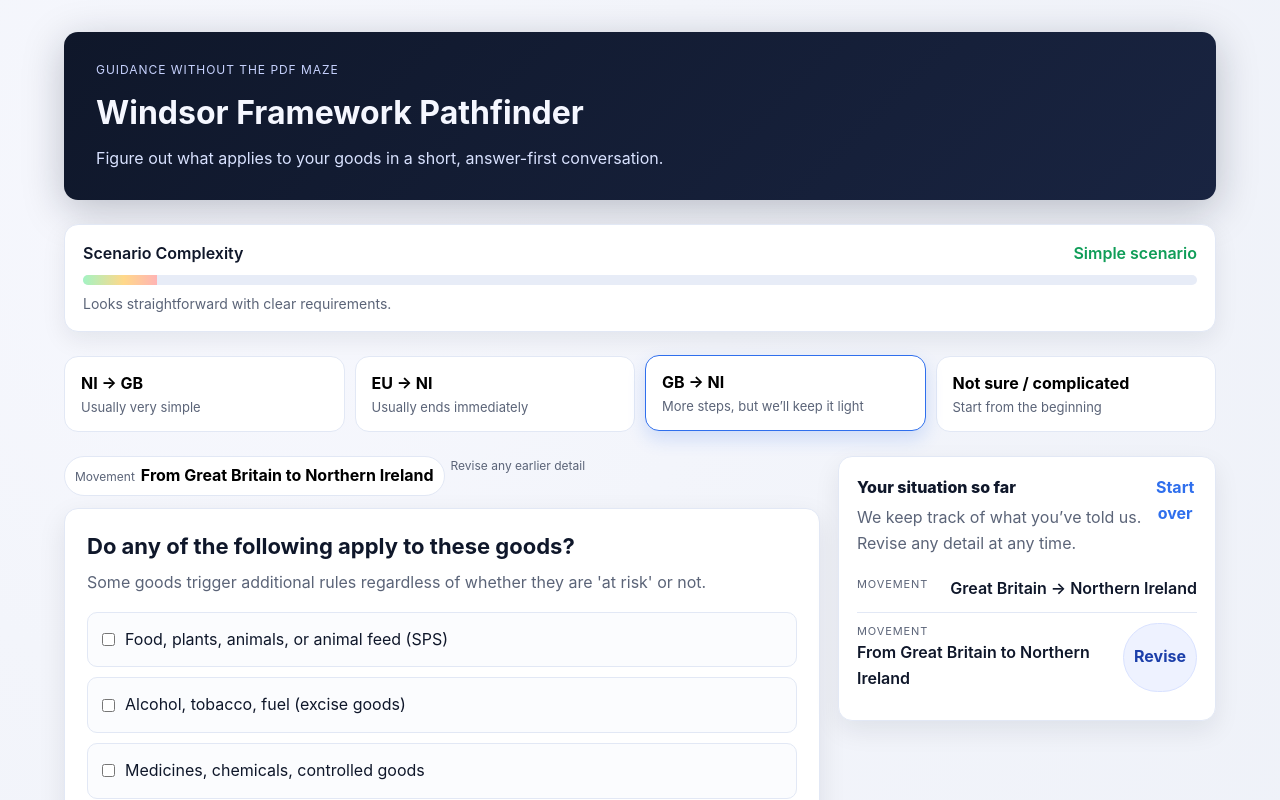
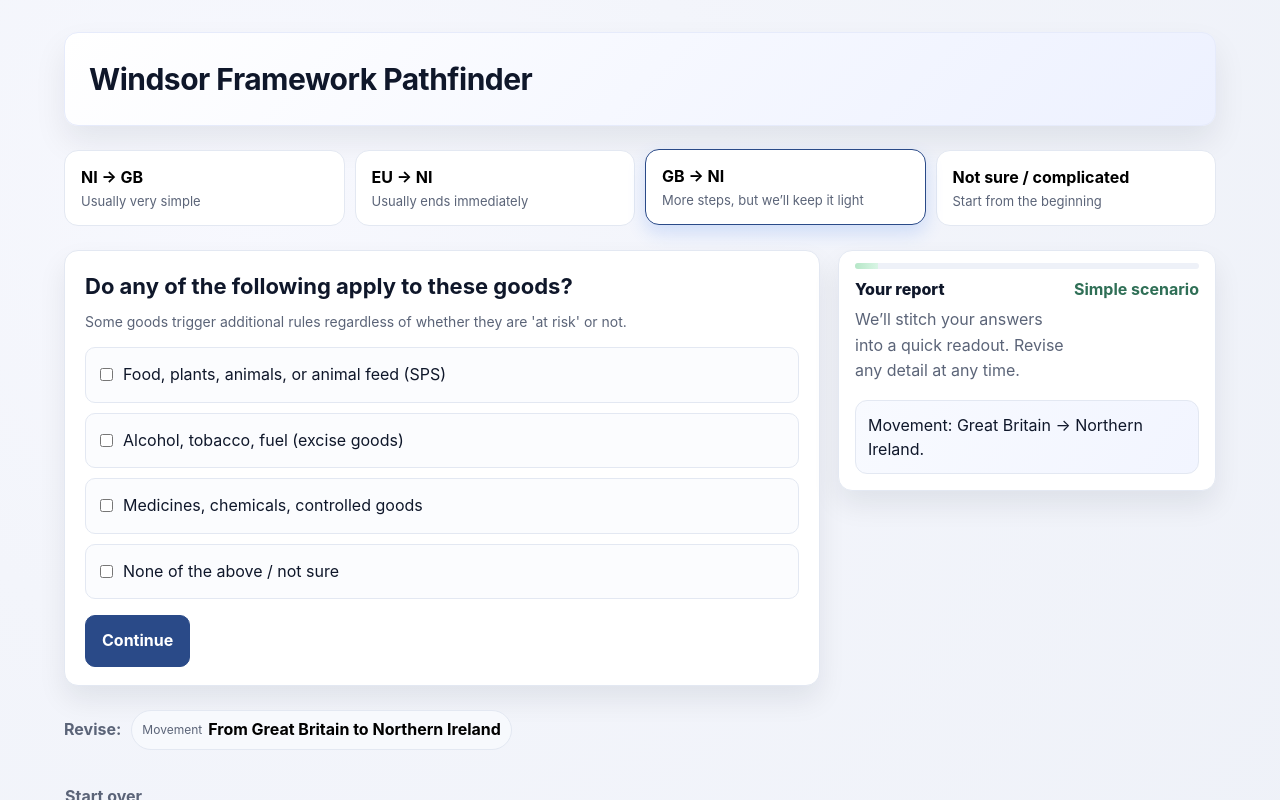
Before and after one commit to Laidlaw/Windsor-path, a React (Vite) app: page / in a window 1280 px wide. Both pictures are taken after a click on the button "From Great Britain to Northern Ireland". Shown: the top 800 px of the page. Built offline with nearby package versions, Linux system fonts and the light colour scheme.

Commit message:
refactor json and shrunk ui

```diff
--- a/src/App.tsx
+++ b/src/App.tsx
@@ -1,9 +1,8 @@
 import { useEffect } from "react";
-import { Breadcrumbs } from "./components/Breadcrumbs";
-import { ComplexityMeter } from "./components/ComplexityMeter";
 import { EntryTabs } from "./components/EntryTabs";
 import { NodeRenderer } from "./components/NodeRenderer";
 import { SummaryPanel } from "./components/SummaryPanel";
+import { Breadcrumbs } from "./components/Breadcrumbs";
 import { useSession } from "./state/useSession";
 import "./styles.css";
 
@@ -11,36 +10,36 @@ export default function WindsorPathApp() {
   const start = useSession((s) => s.start);
   const currentNodeId = useSession((s) => s.currentNodeId);
   const getNode = useSession((s) => s.getNode);
-  const complexity = useSession((s) => s.complexity);
-  const scenario = useSession((s) => s.scenario);
-  const answers = useSession((s) => s.answers);
+  const reset = useSession((s) => s.reset);
 
   useEffect(() => {
     start();
   }, [start]);
 
   const node = getNode(currentNodeId);
-  const scenarioChosen = Boolean(scenario || answers.scenario);
-
   return (
     <div className="wp-shell">
       <header className="wp-hero">
         <div>
-          <div className="wp-kicker">Guidance without the PDF maze</div>
+          {/* <div className="wp-kicker">Guidance without the PDF maze</div> */}
           <h1>Windsor Framework Pathfinder</h1>
-          <p className="wp-subtitle">
+          {/* <p className="wp-subtitle">
             Figure out what applies to your goods in a short, answer-first conversation.
-          </p>
+          </p> */}
         </div>
       </header>
 
-      <ComplexityMeter complexity={complexity} scenarioChosen={scenarioChosen} />
       <EntryTabs />
 
       <div className="wp-layout">
         <div className="wp-main">
+          <NodeRenderer node={node} />
           <Breadcrumbs />
-          <NodeRenderer node={node} />
+          <div className="wp-inline-actions">
+            <button className="wp-link ghost" type="button" onClick={() => reset()}>
+              Start over
+            </button>
+          </div>
         </div>
         <SummaryPanel />
       </div>
--- a/src/components/Breadcrumbs.tsx
+++ b/src/components/Breadcrumbs.tsx
@@ -18,6 +18,7 @@ export function Breadcrumbs() {
 
   return (
     <div className="wp-crumbs">
+      <div className="wp-crumbs__lead">Revise:</div>
       {crumbs.map((crumb) => (
         <button
           type="button"
@@ -29,7 +30,6 @@ export function Breadcrumbs() {
           <span className="wp-crumb__value">{crumb.value}</span>
         </button>
       ))}
-      <div className="wp-crumbs__hint">Revise any earlier detail</div>
     </div>
   );
 }
--- a/src/components/ResultView.tsx
+++ b/src/components/ResultView.tsx
@@ -22,7 +22,6 @@ const priorityCopy: Record<string, string> = {
 
 export function ResultView({ node, entryTone }: Props) {
   const goBack = useSession((s) => s.goBackFromResult);
-  const reset = useSession((s) => s.reset);
 
   return (
     <div className="wp-card">
@@ -136,12 +135,9 @@ export function ResultView({ node, entryTone }: Props) {
         </section>
       )}
 
-      <div className="wp-actions">
+      <div className="wp-actions solo">
         <button type="button" className="wp-secondary" onClick={goBack}>
           Revise an earlier answer
-        </button>
-        <button type="button" className="wp-primary" onClick={reset}>
-          Start over
         </button>
       </div>
     </div>
--- a/src/components/SummaryPanel.tsx
+++ b/src/components/SummaryPanel.tsx
@@ -4,73 +4,92 @@ import {
   getShortLabel,
   summarizeAnswer,
 } from "../flow/FlowEngine";
+import { MAX_COMPLEXITY } from "../flow/FlowEngine";
 import { useSession } from "../state/useSession";
 
 export function SummaryPanel() {
   const history = useSession((s) => s.history);
   const answers = useSession((s) => s.answers);
   const scenario = useSession((s) => s.scenario);
-  const goBackTo = useSession((s) => s.goBackTo);
-  const reset = useSession((s) => s.reset);
+  const complexity = useSession((s) => s.complexity);
 
   const items = useMemo(() => {
+    const seen = new Set<string>();
     return history
       .filter((id) => answers[id] !== undefined)
       .map((id) => ({
         id,
         label: getShortLabel(id),
         value: summarizeAnswer(id, answers[id]),
-      }));
+      }))
+      .filter((item) => {
+        const key = `${item.label}-${item.value}`;
+        if (seen.has(key)) return false;
+        seen.add(key);
+        return true;
+      });
   }, [answers, history]);
 
-  const scenarioLabel =
-    scenario || typeof answers.scenario === "string"
-      ? getScenarioLabel((scenario ?? answers.scenario) as string)
-      : "";
+  const scenarioLabel = scenario ? getScenarioLabel(scenario) : "";
+  const scenarioChosen = Boolean(scenario);
+  const percentage = Math.min((complexity / MAX_COMPLEXITY) * 100, 100);
+
+  let status = "Not enough information yet";
+  let tone = "pending";
+
+  if (scenarioChosen) {
+    if (complexity <= 5) {
+      status = "Simple scenario";
+      tone = "simple";
+    } else if (complexity <= 10) {
+      status = "Moderate complexity";
+      tone = "moderate";
+    } else {
+      status = "Complex scenario";
+      tone = "complex";
+    }
+  }
+
+  const sentence = useMemo(() => {
+    const parts: string[] = [];
+    if (scenarioLabel) parts.push(`Movement: ${scenarioLabel}`);
+
+    items.forEach((item) => {
+      if (item.id === "movement_type" && scenarioLabel) return;
+      parts.push(`${item.label}: ${item.value}`);
+    });
+
+    if (parts.length === 0) return "";
+    return parts.join(". ") + ".";
+  }, [items, scenarioLabel]);
 
   return (
     <aside className="wp-summary">
+      <div className="wp-summary__bar">
+        <div
+          className={`wp-summary__bar-fill ${tone}`}
+          style={{ width: `${percentage}%` }}
+          aria-hidden
+        />
+      </div>
       <div className="wp-summary__header">
         <div>
-          <div className="wp-summary__title">Your situation so far</div>
+          <div className="wp-summary__title">Your report</div>
           <p className="wp-summary__hint">
-            We keep track of what you’ve told us. Revise any detail at any time.
+            We’ll stitch your answers into a quick readout. Revise any detail at any time.
           </p>
         </div>
-        <button className="wp-link" type="button" onClick={() => reset()}>
-          Start over
-        </button>
+        <div className={`wp-summary__status ${tone}`}>{status}</div>
       </div>
 
-      {scenarioLabel && (
-        <div className="wp-summary__item">
-          <div className="wp-summary__label">Movement</div>
-          <div className="wp-summary__value">{scenarioLabel}</div>
-        </div>
-      )}
-
-      {items.length === 0 && (
+      {sentence ? (
+        <div className="wp-summary__sentence">{sentence}</div>
+      ) : (
         <div className="wp-summary__empty">
           We’ll summarize your answers here as you go.
         </div>
       )}
 
-      {items.map((item) => (
-        <div key={item.id} className="wp-summary__item">
-          <div>
-            <div className="wp-summary__label">{item.label}</div>
-            <div className="wp-summary__value">{item.value}</div>
-          </div>
-          <button
-            className="wp-tag"
-            type="button"
-            onClick={() => goBackTo(item.id)}
-            aria-label={`Revise ${item.label}`}
-          >
-            Revise
-          </button>
-        </div>
-      ))}
     </aside>
   );
 }
--- a/src/flow/FlowEngine.ts
+++ b/src/flow/FlowEngine.ts
@@ -8,6 +8,7 @@ import type {
   VerdictAssessment,
   VerdictNode,
 } from "./types";
+import { getOutgoing, predictNext } from "./graph";
 
 export const MAX_COMPLEXITY = 15;
 
@@ -135,6 +136,10 @@ export function safeNextFromOption(
   return option?.next ?? null;
 }
 
+// Graph helpers expose edges without coupling callers to flowData.
+export const getEdgesFromNode = getOutgoing;
+export const predictNextEdge = predictNext;
+
 export function mergeSets(
   base: Record<string, unknown>,
   sets?: Record<string, string>
--- /dev/null
+++ b/src/flow/graph.ts
@@ -0,0 +1,68 @@
+import { flowData } from "./flowData";
+import type { FlowNode, FlowOption, RouterNode } from "./types";
+
+export type Transition = {
+  from: string;
+  to: string;
+  label?: string;
+  via?: string;
+  weight?: number;
+  kind: "option" | "router" | "default";
+};
+
+const optionEdges = (nodeId: string, options: FlowOption[]): Transition[] =>
+  options
+    .filter((opt) => Boolean(opt.next))
+    .map((opt) => ({
+      from: nodeId,
+      to: opt.next as string,
+      label: opt.label,
+      via: opt.value,
+      weight: opt.weight,
+      kind: "option" as const,
+    }));
+
+const routerEdges = (node: RouterNode): Transition[] => {
+  // Routers resolve dynamically; treat them as a generic edge to keep the graph whole.
+  return [
+    {
+      from: node.id,
+      to: "dynamic",
+      kind: "router",
+    },
+  ];
+};
+
+function buildTransitions(): Transition[] {
+  const transitions: Transition[] = [];
+
+  Object.values(flowData.nodes).forEach((node: FlowNode) => {
+    if ("options" in node && node.options) {
+      transitions.push(...optionEdges(node.id, node.options));
+    } else if (node.type === "multi_choice") {
+      transitions.push({
+        from: node.id,
+        to: node.next,
+        kind: "default",
+      });
+    } else if (node.type === "router") {
+      transitions.push(...routerEdges(node));
+    }
+  });
+
+  return transitions;
+}
+
+const transitions = buildTransitions();
+
+export function getOutgoing(nodeId: string): Transition[] {
+  return transitions.filter((edge) => edge.from === nodeId);
+}
+
+export function predictNext(nodeId: string): Transition | null {
+  const outgoing = getOutgoing(nodeId);
+  if (outgoing.length === 0) return null;
+  const weighted = outgoing.filter((edge) => edge.weight !== undefined);
+  if (weighted.length === 0) return outgoing[0];
+  return weighted.sort((a, b) => (b.weight ?? 0) - (a.weight ?? 0))[0];
+}
--- a/src/flow/types.ts
+++ b/src/flow/types.ts
@@ -18,6 +18,7 @@ export interface FlowOption {
   adds_complexity?: number;
   sets?: Record<string, string>;
   explanation?: string;
+  weight?: number; // optional probability weight for future prediction/ranking
 }
 
 export interface LearnMore {
--- a/src/state/useSession.ts
+++ b/src/state/useSession.ts
@@ -45,6 +45,12 @@ type SessionState = {
 type MoveOpts = {
   resetHistory?: boolean;
   justEdited?: boolean;
+};
+
+const stripScenario = (sets?: Record<string, string>) => {
+  if (!sets) return undefined;
+  const entries = Object.entries(sets).filter(([key]) => key !== "scenario");
+  return entries.length ? Object.fromEntries(entries) : undefined;
 };
 
 const navigateToNode = (
@@ -126,8 +132,9 @@ export const useSession = create<SessionState>((set, get) => ({
     if (!option || !option.next) return;
 
     set((state) => {
-      const merged = option.sets
-        ? { ...state.answers, [nodeId]: value, ...option.sets }
+      const cleanedSets = stripScenario(option.sets);
+      const merged = cleanedSets
+        ? { ...state.answers, [nodeId]: value, ...cleanedSets }
         : { ...state.answers, [nodeId]: value };
 
       return {
@@ -160,8 +167,9 @@ export const useSession = create<SessionState>((set, get) => ({
     if (!option || !option.next) return;
 
     set((state) => {
-      const merged = option.sets
-        ? { ...state.answers, [nodeId]: value, ...option.sets }
+      const cleanedSets = stripScenario(option.sets);
+      const merged = cleanedSets
+        ? { ...state.answers, [nodeId]: value, ...cleanedSets }
         : { ...state.answers, [nodeId]: value };
       return {
         ...state,
@@ -189,9 +197,8 @@ export const useSession = create<SessionState>((set, get) => ({
   },
   advanceFromVerdict: (assessment) => {
     set((state) => {
-      const merged = assessment.sets
-        ? { ...state.answers, ...assessment.sets }
-        : state.answers;
+      const cleanedSets = stripScenario(assessment.sets);
+      const merged = cleanedSets ? { ...state.answers, ...cleanedSets } : state.answers;
       return {
         ...state,
         answers: merged,
@@ -216,8 +223,16 @@ export const useSession = create<SessionState>((set, get) => ({
         delete answers[id];
       });
 
+      const movementChoice = answers["movement_type"];
+      const movementRemoved =
+        "movement_type" in state.answers && movementChoice === undefined;
+
       const nextScenario =
-        typeof answers.scenario === "string" ? (answers.scenario as string) : null;
+        typeof movementChoice === "string"
+          ? movementChoice
+          : movementRemoved || nodeId === "movement_type"
+          ? null
+          : state.scenario;
 
       return {
         ...state,
--- a/src/styles.css
+++ b/src/styles.css
@@ -1,15 +1,15 @@
 :root {
-  --bg: #f3f5fb;
+  --bg: #f5f7fb;
   --ink: #0f172a;
   --muted: #5b6478;
   --card: #ffffff;
-  --border: #e2e8f5;
+  --border: #e3e8f2;
   --radius: 14px;
-  --accent: #2f6fed;
-  --accent-soft: #edf2ff;
-  --accent-green: #0f9d58;
-  --accent-amber: #c26d00;
-  --accent-red: #b42318;
+  --accent: #2a4a88;
+  --accent-soft: #eef2fb;
+  --accent-green: #2f6f56;
+  --accent-amber: #c1872e;
+  --accent-red: #b65b4c;
 }
 
 *,
@@ -43,38 +43,45 @@ textarea {
 }
 
 .wp-hero {
-  background: linear-gradient(135deg, #0f172a, #192441);
-  color: #f5f7ff;
-  padding: 28px 32px;
+  background: linear-gradient(135deg, #ffffff, #edf1ff);
+  color: var(--ink);
+  padding: 22px 24px;
   border-radius: var(--radius);
-  box-shadow: 0 10px 40px rgba(15, 23, 42, 0.25);
+  border: 1px solid #e6ebfb;
+  box-shadow: 0 16px 32px rgba(12, 20, 38, 0.08);
+  display: flex;
+  align-items: flex-start;
+  gap: 16px;
 }
 
 .wp-kicker {
   text-transform: uppercase;
   letter-spacing: 0.08em;
   font-size: 12px;
-  color: #c7d2fe;
+  color: #5266a0;
   margin-bottom: 8px;
+  font-weight: 700;
 }
 
 .wp-hero h1 {
   margin: 0;
-  font-size: 32px;
+  font-size: 30px;
+  letter-spacing: -0.5px;
 }
 
 .wp-subtitle {
-  margin: 8px 0 0;
-  color: #d9e2ff;
+  margin: 10px 0 0;
+  color: var(--muted);
   max-width: 680px;
+  font-weight: 500;
 }
 
 .wp-meter {
   background: var(--card);
   border: 1px solid var(--border);
   border-radius: var(--radius);
-  padding: 16px 18px;
-  box-shadow: 0 8px 24px rgba(15, 23, 42, 0.08);
+  padding: 14px 18px;
+  box-shadow: 0 10px 26px rgba(15, 23, 42, 0.08);
 }
 
 .wp-meter__label {
@@ -173,8 +180,8 @@ textarea {
   background: var(--card);
   border: 1px solid var(--border);
   border-radius: var(--radius);
-  padding: 20px 22px;
-  box-shadow: 0 10px 28px rgba(12, 20, 38, 0.09);
+  padding: 18px 20px;
+  box-shadow: 0 14px 28px rgba(12, 20, 38, 0.08);
 }
 
 .wp-question {
@@ -189,7 +196,8 @@ textarea {
 
 .wp-help {
   color: var(--muted);
-  margin: 4px 0 16px;
+  margin: 2px 0 14px;
+  font-size: 14px;
 }
 
 .wp-options {
@@ -318,6 +326,10 @@ textarea {
   margin-top: 16px;
 }
 
+.wp-actions.solo {
+  justify-content: flex-start;
+}
+
 .wp-primary,
 .wp-secondary {
   padding: 12px 16px;
@@ -365,15 +377,41 @@ textarea {
   background: var(--card);
   border: 1px solid var(--border);
   border-radius: var(--radius);
-  padding: 18px;
-  box-shadow: 0 10px 26px rgba(12, 20, 38, 0.08);
+  padding: 16px;
+  box-shadow: 0 14px 28px rgba(12, 20, 38, 0.08);
+}
+
+.wp-summary__bar {
+  height: 6px;
+  background: #eef1f8;
+  border-radius: 8px;
+  overflow: hidden;
+  margin: -4px 0 8px;
+}
+
+.wp-summary__bar-fill {
+  height: 100%;
+  background: linear-gradient(90deg, #a3f3c3 0%, #ffd88a 55%, #ffb4b4 100%);
+  transition: width 0.3s ease;
+}
+
+.wp-summary__bar-fill.simple {
+  background: linear-gradient(90deg, #b6e7c7, #d9f5e5);
+}
+
+.wp-summary__bar-fill.moderate {
+  background: linear-gradient(90deg, #ffe6b5, #ffd88a);
+}
+
+.wp-summary__bar-fill.complex {
+  background: linear-gradient(90deg, #ffd6d1, #ffb4b4);
 }
 
 .wp-summary__header {
   display: flex;
   align-items: flex-start;
   justify-content: space-between;
-  gap: 8px;
+  gap: 10px;
 }
 
 .wp-summary__title {
@@ -386,16 +424,22 @@ textarea {
   color: var(--muted);
 }
 
-.wp-summary__item {
-  display: flex;
-  justify-content: space-between;
-  gap: 10px;
-  padding: 10px 0;
-  border-bottom: 1px solid var(--border);
+.wp-summary__status {
+  font-weight: 700;
+  color: var(--muted);
+  white-space: nowrap;
 }
 
-.wp-summary__item:last-child {
-  border-bottom: none;
+.wp-summary__status.simple {
+  color: var(--accent-green);
+}
+
+.wp-summary__status.moderate {
+  color: var(--accent-amber);
+}
+
+.wp-summary__status.complex {
+  color: var(--accent-red);
 }
 
 .wp-summary__label {
@@ -410,29 +454,58 @@ textarea {
 }
 
 .wp-summary__empty {
-  padding: 10px 0;
+  padding: 10px 0 4px;
   color: var(--muted);
+}
+
+.wp-summary__sentence {
+  margin-top: 6px;
+  background: linear-gradient(120deg, #f8faff, #f2f5ff);
+  border: 1px solid var(--border);
+  border-radius: 12px;
+  padding: 12px;
+  line-height: 1.5;
+}
+
+.wp-summary__chips {
+  display: flex;
+  flex-wrap: wrap;
+  gap: 8px;
+  margin-top: 12px;
 }
 
 .wp-tag {
   background: #eef2ff;
   border: 1px solid #d9e2ff;
   color: #1c3faa;
-  padding: 6px 10px;
+  padding: 8px 12px;
   border-radius: 999px;
   font-weight: 700;
   cursor: pointer;
+  display: inline-flex;
+  align-items: center;
+  justify-content: center;
+  gap: 6px;
+  white-space: nowrap;
 }
 
 .wp-crumbs {
   display: flex;
   flex-wrap: wrap;
   gap: 6px;
+  align-items: center;
+  margin-top: 12px;
+}
+
+.wp-crumbs__lead {
+  font-weight: 700;
+  color: var(--muted);
+  margin-right: 4px;
 }
 
 .wp-crumb {
   border: 1px solid var(--border);
-  background: #fff;
+  background: #f7f9fd;
   border-radius: 999px;
   padding: 6px 10px;
   display: inline-flex;
@@ -453,6 +526,10 @@ textarea {
 .wp-crumbs__hint {
   color: var(--muted);
   font-size: 12px;
+}
+
+.wp-inline-actions {
+  margin-top: 12px;
 }
 
 .wp-note {
@@ -514,22 +591,22 @@ textarea {
 }
 
 .wp-pill.immediate {
-  background: #ffe7e0;
-  color: #a33c1f;
+  background: #f6e7cf;
+  color: #6f4a14;
 }
 
 .wp-pill.before_first_shipment {
-  background: #fff3d9;
-  color: #8a5a05;
+  background: #f4eedc;
+  color: #6c5214;
 }
 
 .wp-pill.ongoing {
-  background: #e7f3ff;
-  color: #124f9c;
+  background: #e9f1fb;
+  color: #1f3f7b;
 }
 
 .wp-section {
-  margin-top: 18px;
+  margin-top: 14px;
 }
 
 .wp-section__title {
@@ -540,7 +617,7 @@ textarea {
 .wp-grid {
   display: grid;
   grid-template-columns: repeat(auto-fit, minmax(220px, 1fr));
-  gap: 12px;
+  gap: 10px;
 }
 
 .wp-tile {
@@ -573,14 +650,14 @@ textarea {
 .wp-stack {
   display: flex;
   flex-direction: column;
-  gap: 10px;
+  gap: 8px;
 }
 
 .wp-action {
   border: 1px solid var(--border);
   border-radius: 10px;
-  padding: 12px;
-  background: #fff;
+  padding: 10px 12px;
+  background: #f9fbff;
 }
 
 .wp-action__title {
@@ -589,15 +666,40 @@ textarea {
 
 .wp-action__body {
   color: var(--muted);
+  font-size: 14px;
+  line-height: 1.5;
 }
 
 .wp-link {
-  background: none;
-  border: none;
-  padding: 0;
+  background: #f3f6ff;
+  border: 1px solid var(--border);
+  padding: 9px 12px;
   cursor: pointer;
+  color: #1c3faa;
+  font-weight: 700;
+  border-radius: 999px;
+  display: inline-flex;
+  align-items: center;
+  gap: 6px;
+  white-space: nowrap;
+  text-decoration: none;
+}
+
+.wp-link:hover {
+  border-color: var(--accent);
   color: var(--accent);
-  font-weight: 700;
+}
+
+.wp-link.ghost {
+  background: transparent;
+  border-color: transparent;
+  color: var(--muted);
+  padding-left: 0;
+}
+
+.wp-link.ghost:hover {
+  color: var(--accent);
+  border-color: transparent;
 }
 
 .wp-disclaimer {
```
